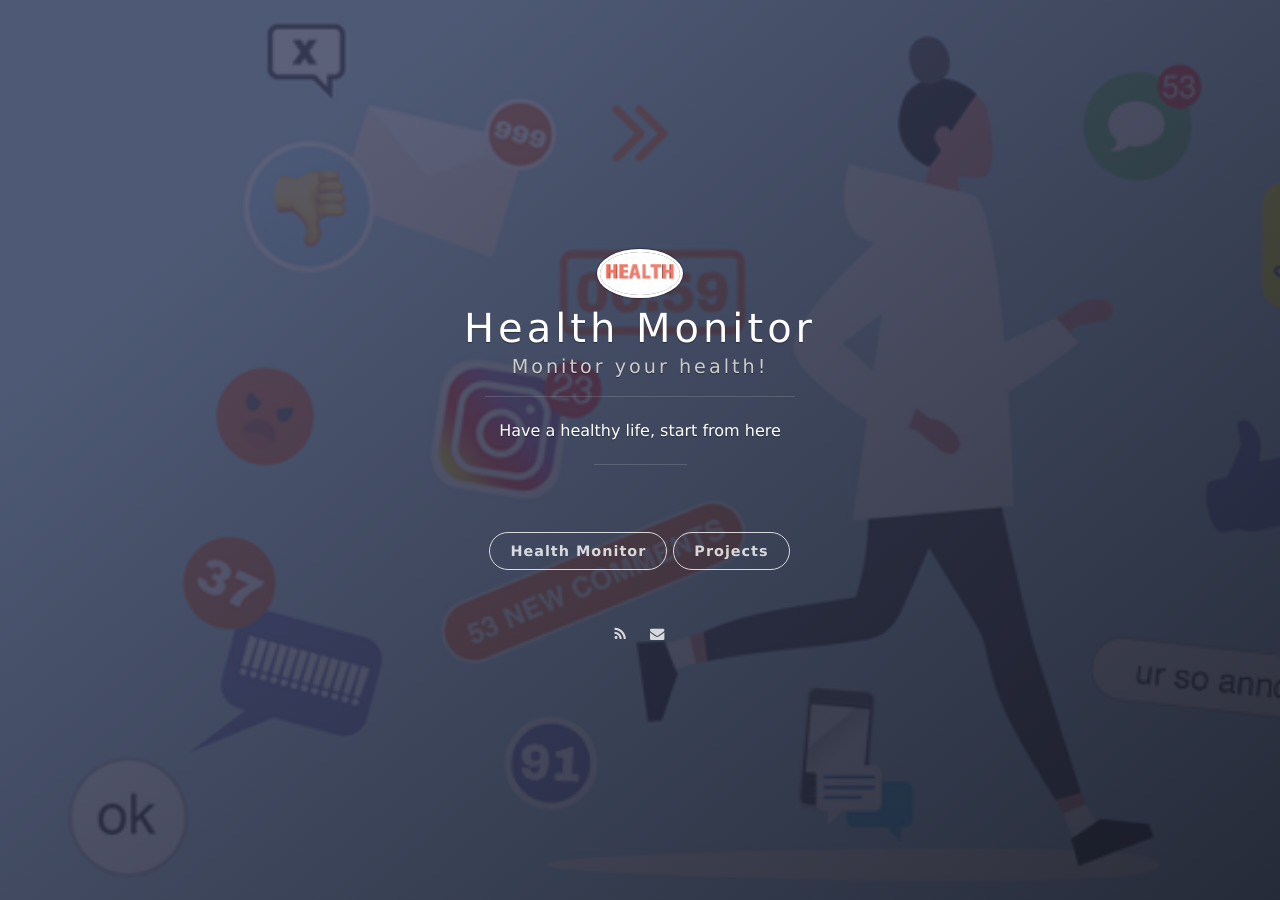
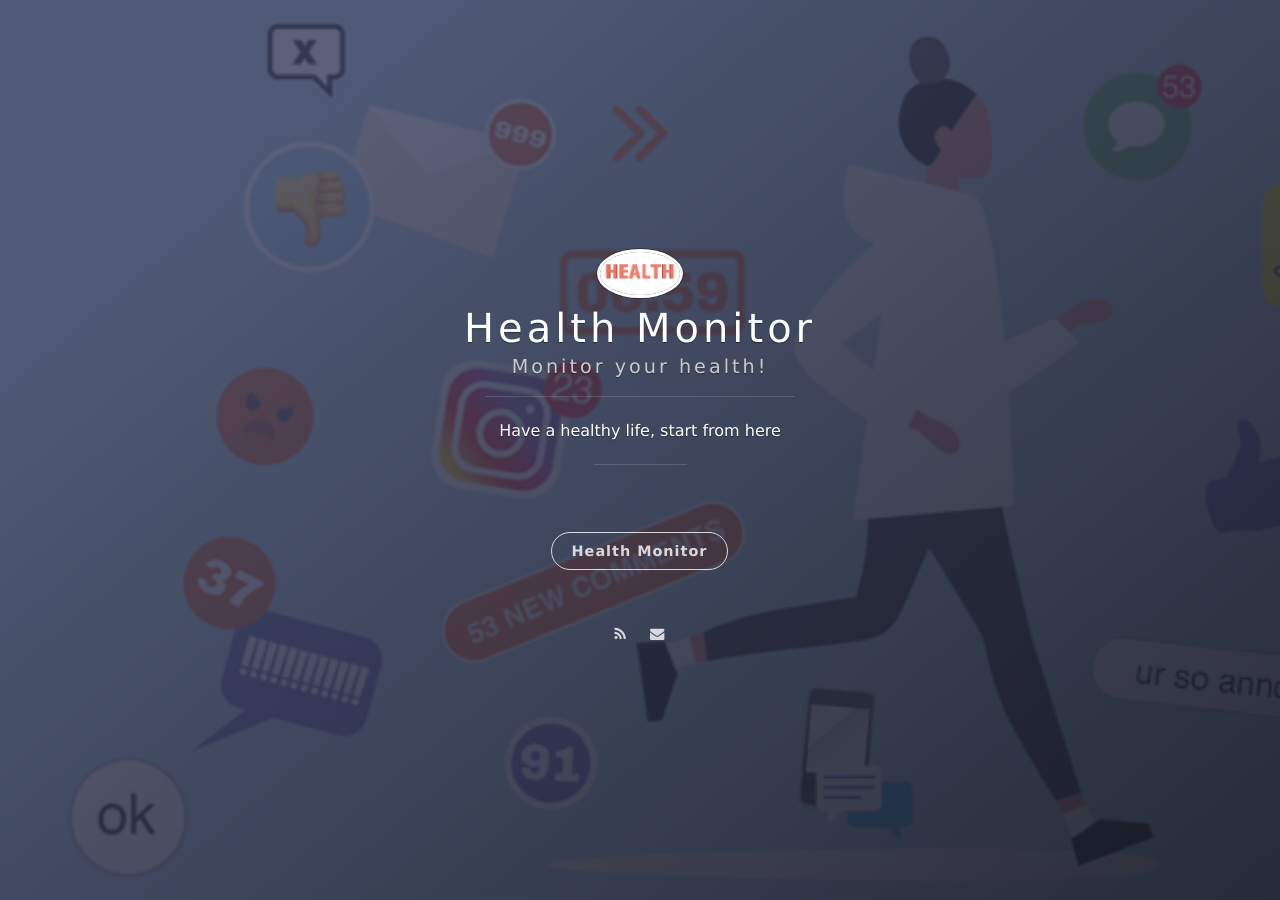
Before and after one commit to rbu1996/rbu1996.github.io, a Jekyll site: the page built from index.html, in a window 1280 px wide. Built offline with Jekyll 4.4.1, drawn with Linux system fonts in a browser that asks for light colours; nearby versions of some CDN libraries; the list of posts is cut into pages by our own code.

Commit message:
Update _config.yml

```diff
--- a/_config.yml
+++ b/_config.yml
@@ -21,7 +21,7 @@ blog_button:
 
 # Navigation buttons in the front page.
 nav:
-    - {title: Projects, description: My Projects, url: 'https://github.com/rbu1996'}
+    # - {title: Projects, description: My Projects, url: 'https://github.com/rbu1996'}
     # - {title: Another Button, description: A button, url: 'http://example.com'}
 
 # Pagination
```
